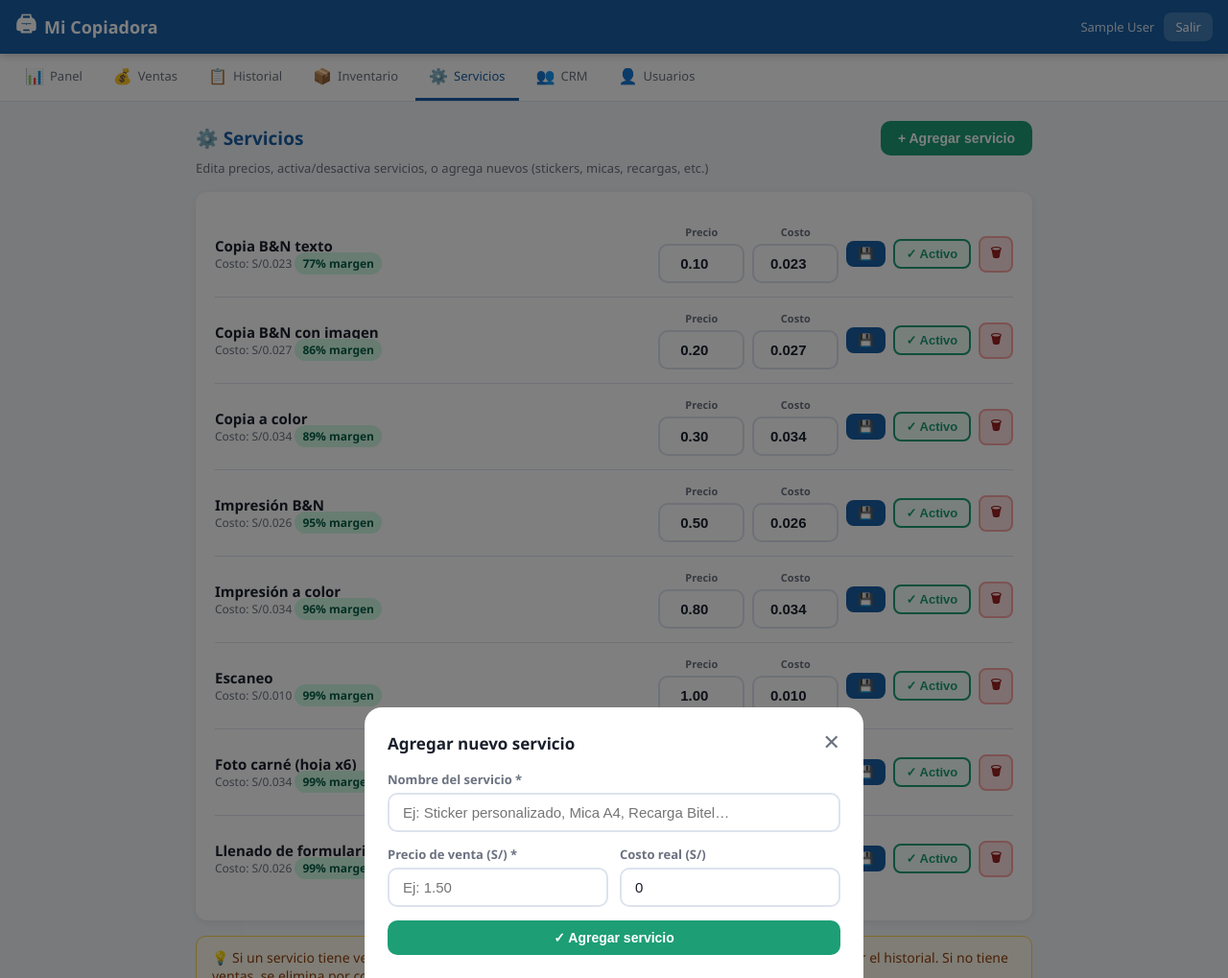
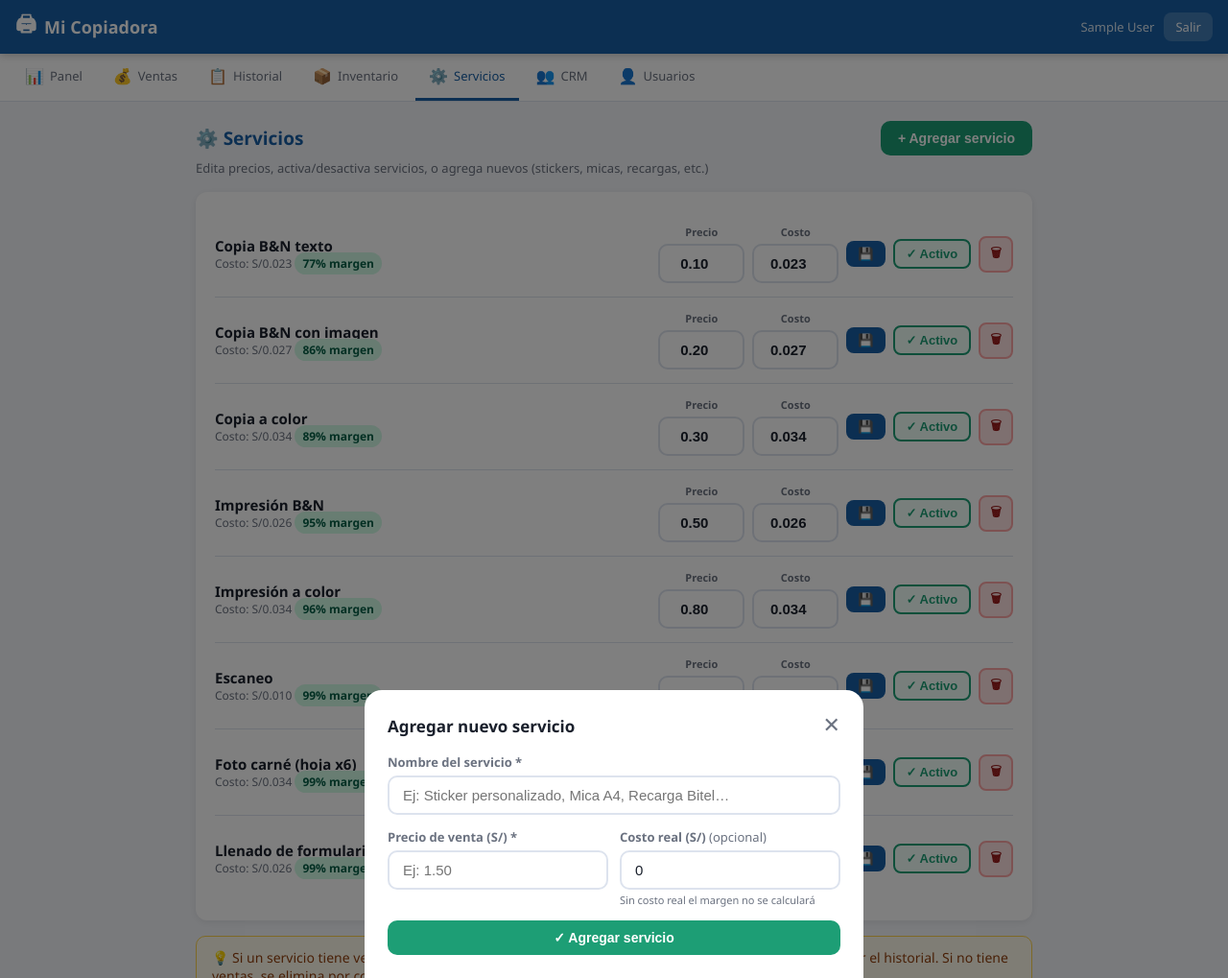
Before and after one commit to JeanPiere-start/mi-copiadora, a Flask app: page /servicios in a window 1280 px wide, after a click on "+ Agregar servicio". Shown: the whole page at 96% size. Run offline with Flask 3, Linux system fonts and the light colour scheme; the visitor is signed in with stand-in values (Sample User, id 1); data comes from the database, SQL or seed files in the repository.

Commit message:
Update cost input field to be optional
Added optional cost input with guidance for users.

```diff
--- a/templates/servicios.html
+++ b/templates/servicios.html
@@ -102,8 +102,11 @@
         <input type="number" id="ns-precio" placeholder="Ej: 1.50" step="0.01" min="0">
       </div>
       <div class="form-group">
-        <label>Costo real (S/)</label>
-        <input type="number" id="ns-costo" placeholder="Ej: 0.50" step="0.01" min="0" value="0">
+        <label>Costo real (S/) <span style="font-weight:400;color:var(--muted)">(opcional)</span></label>
+        <input type="number" id="ns-costo" placeholder="Dejar en 0 si no sabes" step="0.01" min="0" value="0">
+        <div style="font-size:11px;color:var(--muted);margin-top:3px">
+          Sin costo real el margen no se calculará
+        </div>
       </div>
     </div>
 
```
